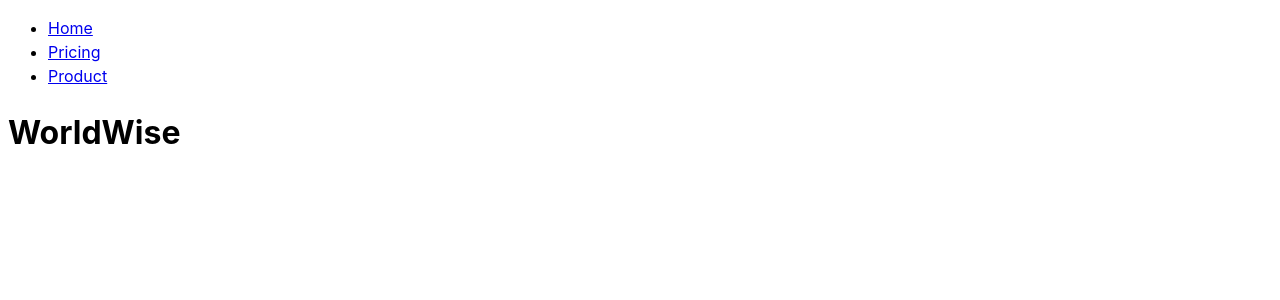
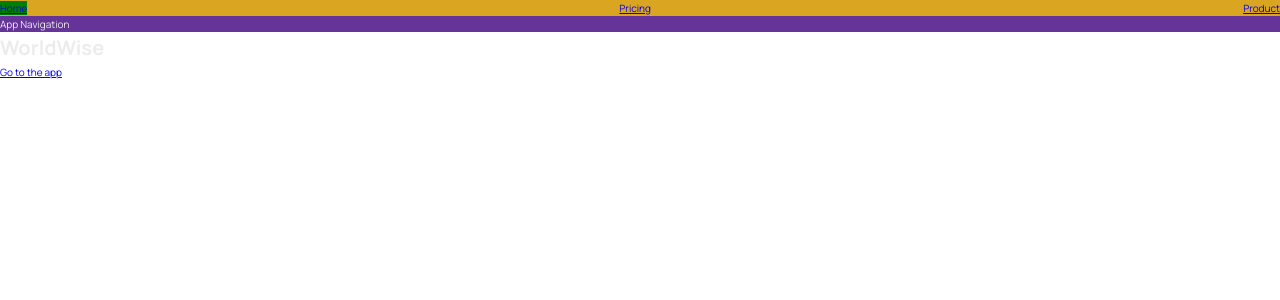
Before and after one commit to leebut/wordwise, a React (Vite) app: page /app/ in a window 1280 px wide. Shown: the top 300 px of the page. Built offline with nearby package versions, Linux system fonts and the light colour scheme.

Commit message:
Add: new routes and css modules.

```diff
--- a/src/App.jsx
+++ b/src/App.jsx
@@ -1,9 +1,11 @@
 import "./App.css";
+import "./index.css";
 import { BrowserRouter, Route, Routes } from "react-router-dom";
 import Home from "./pages/Home";
 import Pricing from "./pages/Pricing";
 import Product from "./pages/Product";
 import NoRoute from "./pages/NoRoute";
+import AppLayout from "./pages/AppLayout";
 
 function App() {
   return (
@@ -13,6 +15,8 @@
           <Route path={"/"} element={<Home />} />
           <Route path={"pricing"} element={<Pricing />} />
           <Route path={"product"} element={<Product />} />
+          <Route path={"app"} element={<AppLayout />} />
+
           <Route path={"*"} element={<NoRoute />} />
         </Routes>
       </BrowserRouter>
--- /dev/null
+++ b/src/components/AppNav.jsx
@@ -0,0 +1,12 @@
+import styles from "./AppNav.module.css";
+function AppNav() {
+  return (
+    <nav className={styles.nav}>
+      <ul>
+        <li>App Navigation</li>
+      </ul>
+    </nav>
+  );
+}
+
+export default AppNav;
--- /dev/null
+++ b/src/components/AppNav.module.css
@@ -0,0 +1,3 @@
+.nav {
+  background: rebeccapurple;
+}
--- a/src/components/PageNav.jsx
+++ b/src/components/PageNav.jsx
@@ -1,8 +1,8 @@
 import { NavLink } from "react-router-dom";
-
+import styles from "./PageNav.module.css";
 function PageNav() {
   return (
-    <nav>
+    <nav className={styles.nav}>
       <ul>
         <li>
           <NavLink to="/">Home</NavLink>
--- /dev/null
+++ b/src/components/PageNav.module.css
@@ -0,0 +1,13 @@
+.nav {
+  background: goldenrod;
+}
+
+.nav ul {
+  list-style-type: none;
+  display: flex;
+  justify-content: space-between;
+}
+
+.nav :global(.active) {
+  background: green;
+}
--- a/src/index.css
+++ b/src/index.css
@@ -1,5 +1,78 @@
+/* Taken from getting started guide at: https://leafletjs.com/examples/quick-start/ */
+@import "https://unpkg.com/leaflet@1.7.1/dist/leaflet.css";
+@import "https://fonts.googleapis.com/css2?family=Manrope:wght@400;600;700;800&display=swap";
+
+/* These CSS variables are global, so they are available in all CSS modules */
 :root {
-  font-family: Inter, system-ui, Avenir, Helvetica, Arial, sans-serif;
-  line-height: 1.5;
+  --color-brand--1: #ffb545;
+  --color-brand--2: #00c46a;
+
+  --color-dark--0: #242a2e;
+  --color-dark--1: #2d3439;
+  --color-dark--2: #42484d;
+  --color-light--1: #aaa;
+  --color-light--2: #ececec;
+  --color-light--3: #d6dee0;
+}
+
+* {
+  margin: 0;
+  padding: 0;
+  box-sizing: inherit;
+}
+
+html {
+  font-size: 62.5%;
+  box-sizing: border-box;
+}
+
+body {
+  font-family: "Manrope", sans-serif;
+  color: var(--color-light--2);
   font-weight: 400;
+  line-height: 1.6;
 }
+
+label {
+  font-size: 1.6rem;
+  font-weight: 600;
+}
+
+input,
+textarea {
+  width: 100%;
+  padding: 0.8rem 1.2rem;
+  font-family: inherit;
+  font-size: 1.6rem;
+  border: none;
+  border-radius: 5px;
+  background-color: var(--color-light--3);
+  transition: all 0.2s;
+}
+
+input:focus {
+  outline: none;
+  background-color: #fff;
+}
+
+.cta:link,
+.cta:visited {
+  display: inline-block;
+  background-color: var(--color-brand--2);
+  color: var(--color-dark--1);
+  text-transform: uppercase;
+  text-decoration: none;
+  font-size: 1.6rem;
+  font-weight: 600;
+  padding: 1rem 3rem;
+  border-radius: 5px;
+}
+
+/*
+"importCSSModule": {
+    "prefix": "csm",
+    "scope": "javascript,typescript,javascriptreact",
+    "body": ["import styles from './${TM_FILENAME_BASE}.module.css'"],
+    "description": "Import CSS Module as `styles`"
+  },
+*/
--- /dev/null
+++ b/src/pages/AppLayout.jsx
@@ -0,0 +1,12 @@
+import AppNav from "../components/AppNav";
+
+function AppLayout() {
+  return (
+    <div>
+      <AppNav />
+      <h1>Layout</h1>
+    </div>
+  );
+}
+
+export default AppLayout;
--- a/src/pages/Home.jsx
+++ b/src/pages/Home.jsx
@@ -1,10 +1,14 @@
+import { Link } from "react-router-dom";
 import PageNav from "../components/PageNav";
+import AppNav from "../components/AppNav";
 
 function Home() {
   return (
     <div>
       <PageNav />
+      <AppNav />
       <h1>WorldWise</h1>
+      <Link to="/app">Go to the app</Link>
     </div>
   );
 }
```
